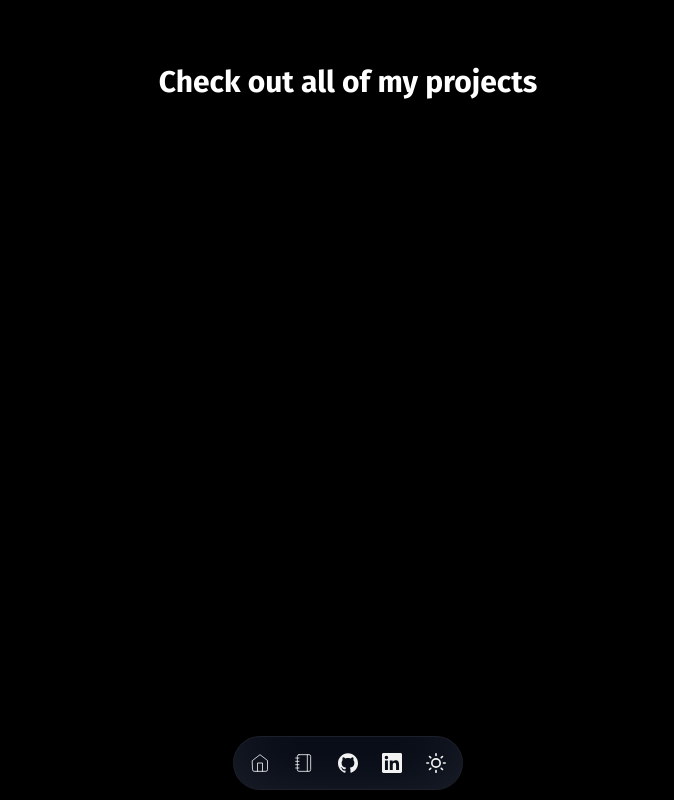
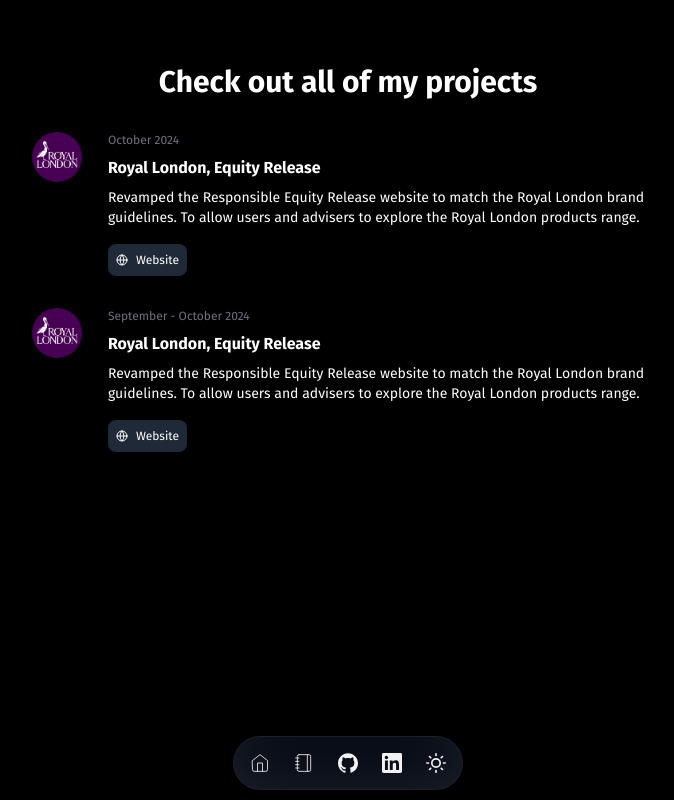
Before and after one commit to allanmosesfernandes/portfolio2025, a Next.js app: page /projects in a window 1280 px wide. Shown: the whole page, without its empty margins (292-966 px from the left). Built offline with nearby package versions, Linux system fonts and the light colour scheme.

Commit message:
feat: implement projects page; add dynamic project listing and remove deprecated projects section

```diff
--- a/src/app/layout.jsx
+++ b/src/app/layout.jsx
@@ -16,7 +16,7 @@
   return (
       <html lang="en" className="dark">
           <body className={`bg-white dark:bg-black antialiased`}>
-              <div className="max-w-2xl mt-16 mx-auto px-5 bg-white dark:bg-black space-y-4 font-sans">
+              <div className="max-w-2xl mt-16 mx-auto px-5 bg-white dark:bg-black font-sans">
                   {children}
                   <FloatingMenu />
               </div>
--- a/src/app/projects/page.js
+++ /dev/null
@@ -1,7 +0,0 @@
-export default function Projects() {
-    return (
-        <h2 className="text-black dark:text-white font-bold text-3xl flex items-center text-center d-flex justify-center">
-            Check out all of my projects
-        </h2>
-    );
-}
--- /dev/null
+++ b/src/app/projects/page.jsx
@@ -0,0 +1,66 @@
+'use client';
+import { allProjects } from '../utils';
+import Image from 'next/image';
+import Link from 'next/link';
+
+export default function Projects() {
+    return (
+        <>
+            <h2 className="text-black dark:text-white font-bold text-3xl flex items-center text-center d-flex justify-center mb-8">
+                Check out all of my projects
+            </h2>
+            {allProjects.map((project, index) => {
+                return (
+                    <div key={index} className="flex gap-6 mt-6 mb-8">
+                        <div className="w-[100px]">
+                            <Image
+                                src={project.image}
+                                alt={project.title}
+                                width={50}
+                                height={50}
+                                className="rounded-full object-cover"
+                            />
+                        </div>
+                        <div className='flex flex-col gap-2'>
+                            <p className="text-gray-500 text-xs">{project.timeline}</p>
+                            <h2 className="text-black dark:text-white font-bold">
+                                {project.title}
+                            </h2>
+                            <p className="text-black dark:text-white text-sm">{project.description}</p>
+                            <Link
+                                href={project.link}
+                                target="_blank"
+                                className="mt-auto text-white dark:text-white hover:underline gap-2 text-sm"
+                            >
+                                <p
+                                    key={index}
+                                    className="text-xs dark:text-white bg-black text-white font-medium text-md w-fit rounded-lg p-2 h-fit shadow dark:bg-gray-800 dark:border-gray-700 dark:hover:bg-gray-700 d-flex mt-2"
+                                >
+                                    <span className="flex gap-2 items-center">
+                                        <svg
+                                            xmlns="http://www.w3.org/2000/svg"
+                                            width="24"
+                                            height="24"
+                                            viewBox="0 0 24 24"
+                                            fill="none"
+                                            stroke="currentColor"
+                                            strokeWidth="2"
+                                            strokeLinecap="round"
+                                            strokeLinejoin="round"
+                                            className="lucide lucide-globe size-3"
+                                        >
+                                            <circle cx="12" cy="12" r="10"></circle>
+                                            <path d="M12 2a14.5 14.5 0 0 0 0 20 14.5 14.5 0 0 0 0-20"></path>
+                                            <path d="M2 12h20"></path>
+                                        </svg>
+                                        Website
+                                    </span>
+                                </p>
+                            </Link>
+                        </div>
+                    </div>
+                );
+            })}
+        </>
+    );
+}
--- a/src/app/utils.js
+++ b/src/app/utils.js
@@ -111,15 +111,15 @@
         tools: ['Javascript', 'Twig', 'PHP', 'Sass', 'Docker'],
         website: 'https://eradvice.royallondon.com/',
     },
-    {
-        image: '/projects/2.png',
-        title: 'Daily Stoic Reminders',
-        date: 'Dec 2023 - February 2024',
-        summary:
-            'Conceptualized, designed and developed a web app for daily stoic reminders. The app generates daily stoic reminders to users to read a stoic quote and reflect on it.',
-        tools: ['React', 'Firebase', 'Styled Components', 'Netlify'],
-        website: 'https://dailystoicreminders.uk/',
-    },
+    // {
+    //     image: '/projects/2.png',
+    //     title: 'Daily Stoic Reminders',
+    //     date: 'Dec 2023 - February 2024',
+    //     summary:
+    //         'Conceptualized, designed and developed a web app for daily stoic reminders. The app generates daily stoic reminders to users to read a stoic quote and reflect on it.',
+    //     tools: ['React', 'Firebase', 'Styled Components', 'Netlify'],
+    //     website: 'https://dailystoicreminders.uk/',
+    // },
     {
         image: '/projects/what-is-wrong-jaron.png',
         title: 'What is wrong with Jaron',
@@ -140,10 +140,29 @@
     },
 ];
 
+const allProjects = [
+    {
+        timeline: 'October 2024',
+        title: 'Royal London, Equity Release',
+        description:
+            'Revamped the Responsible Equity Release website to match the Royal London brand guidelines. To allow users and advisers to explore the Royal London products range.',
+        image: '/projects/1.png',
+        link: 'https://equityrelease.royallondon.com/',
+    },
+    {
+        timeline: 'September - October 2024',
+        title: 'Royal London, Equity Release',
+        description:
+            'Revamped the Responsible Equity Release website to match the Royal London brand guidelines. To allow users and advisers to explore the Royal London products range.',
+        image: '/projects/1.png',
+        link: 'https://equityrelease.royallondon.com/',
+    },
+];
+
 const formatDate = (isoString) => {
     const date = new Date(isoString);
     const options = { year: 'numeric', month: 'long', day: 'numeric' };
     return date.toLocaleDateString(undefined, options);
 };
 
-export { educationJSON, formatDate, projects, skills, workJSON };
+export { allProjects, educationJSON, formatDate, projects, skills, workJSON };
```
